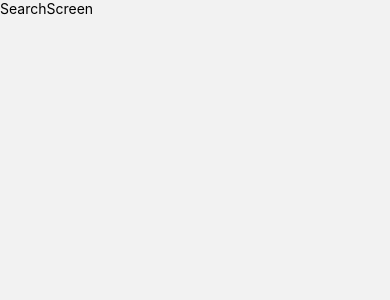
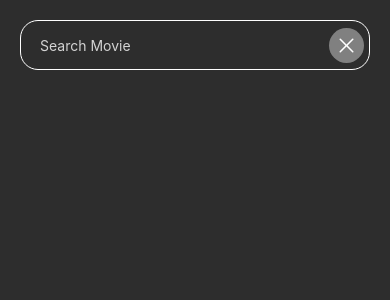
Before and after one commit to iadwait/React-Native---Movies-App, a React Native app: screen /Search in a window 390 px wide. Shown: the top 300 px of the page. Built offline with nearby package versions, Linux system fonts and the light colour scheme.

Commit message:
Started working on Search screen

```diff
--- a/src/Screens/SearchScreen.jsx
+++ b/src/Screens/SearchScreen.jsx
@@ -1,12 +1,58 @@
-import { View, Text } from 'react-native'
+import { View, Text, StyleSheet, TextInput, TouchableOpacity } from 'react-native'
 import React from 'react'
+import { SafeAreaView } from 'react-native-safe-area-context'
+import { XMarkIcon } from 'react-native-heroicons/solid'
+import { useNavigation } from '@react-navigation/native'
 
 const SearchScreen = () => {
+  const navigation = useNavigation();
   return (
-    <View>
-      <Text>SearchScreen</Text>
-    </View>
+    <SafeAreaView style={styles.backgroundView}>
+      <View style={styles.searchView}>
+        <TextInput
+          placeholder="Search Movie"
+          placeholderTextColor={'lightgray'}
+          style={styles.searchTextfield}
+        />
+        <TouchableOpacity style={styles.clearButton} onPress={() => navigation.goBack()}>
+          <XMarkIcon size="25" color="white" />
+        </TouchableOpacity>
+      </View>
+    </SafeAreaView>
   )
 }
 
 export default SearchScreen
+
+const styles = StyleSheet.create({
+  backgroundView: {
+    flex: 1,
+    backgroundColor: "#2d2d2d"
+  },
+  searchView: {
+    borderColor: 'white',
+    borderWidth: 1,
+    margin: 20,
+    padding: 5,
+    borderRadius: 18,
+    flexDirection: 'row',
+    justifyContent: 'space-between',
+    alignItems: 'center',
+    height: 50
+  },
+  searchTextfield: {
+    flex: 1,
+    color: 'white',
+    paddingHorizontal: 14,
+    marginRight: 10,
+    flexWrap: 'nowrap',
+    height: 40,
+    width: 40
+
+  },
+  clearButton: {
+    padding: 5,
+    backgroundColor: 'gray',
+    borderRadius: 20
+  }
+});
```
